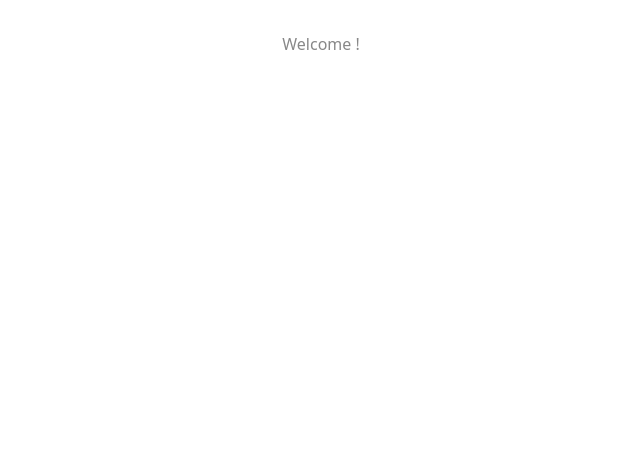
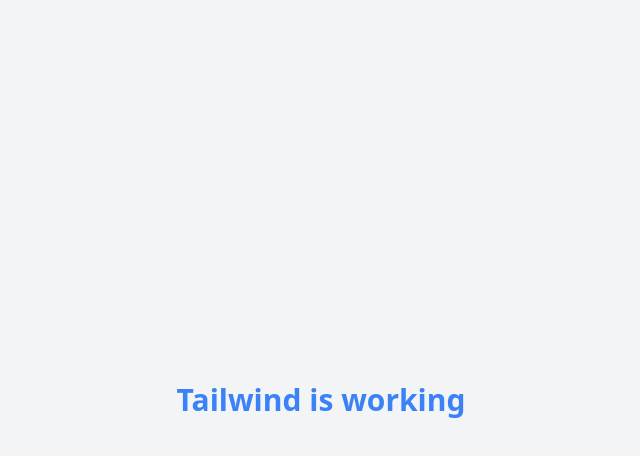
Before and after one commit to Yesserabedlmoujib/drive-stock-, a React (Vite) app: page / in a window 1280 px wide. Shown: the top 456 px of the page, without its empty margins (319-959 px from the left). Built offline with nearby package versions, Linux system fonts and the light colour scheme.

Commit message:
test: verify tailwind integration

```diff
--- a/src/App.tsx
+++ b/src/App.tsx
@@ -1,11 +1,9 @@
-import "./App.css";
-
-function App() {
+export default function App() {
   return (
-    <>
-      <div className="read-the-docs">Welcome !</div>
-    </>
+    <div className="min-h-screen bg-gray-100 flex items-center justify-center">
+      <h1 className="text-3xl font-bold text-blue-500">
+        Tailwind is working
+      </h1>
+    </div>
   );
 }
-
-export default App;
```
